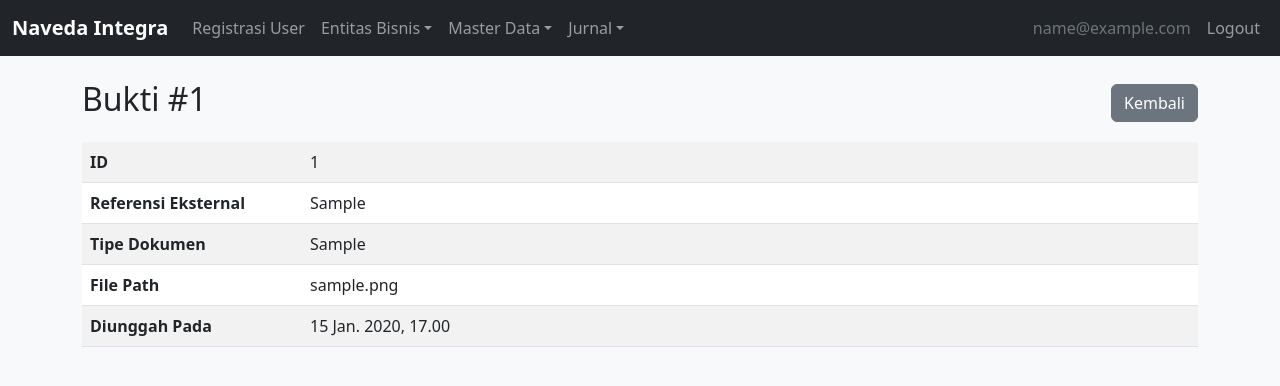
After one commit to CJSuryo/naveda_integra, a Django app: page /master-data/bukti/1/ in a window 1280 px wide. The commit adds this page. Shown: the top 386 px of the page. Run offline with Django 5.2, Linux system fonts and the light colour scheme; a user stored in the database is signed in; tables that the repository leaves empty hold one stand-in row (values such as "Sample post").

```diff
--- a/apps/jurnal/views.py
+++ b/apps/jurnal/views.py
@@ -28,7 +28,7 @@ def index(request: HttpRequest) -> HttpResponse:
     """Combined jurnal index showing headers with their details."""
     headers = (
         JurnalHeader.objects
-        .select_related('tipe_transaksi', 'entitas_bisnis', 'item', 'transaction_prefix')
+        .select_related('tipe_transaksi', 'entitas_bisnis', 'item', 'transaction_prefix', 'no_bukti')
         .prefetch_related('details__akun')
         .order_by('-tanggal', 'nomor_transaksi')
     )
--- a/apps/master_data/models.py
+++ b/apps/master_data/models.py
@@ -146,6 +146,25 @@ class Akun(models.Model):
     def __str__(self) -> str:
         return f'{self.kode_akun} - {self.nama}' if self.nama else f'Akun {self.id} ({self.kategori_id})'
 
+    def get_lv2_url(self) -> str | None:
+        """Return the URL to the associated Lv1 detail page (which lists Lv2 records), or None."""
+        from django.urls import reverse
+        if not self.kategori_akun:
+            return None
+        if self.kategori_id == 'aset':
+            lv1_pk = AsetLv2.objects.filter(pk=self.kategori_akun).values_list('aset_id', flat=True).first()
+            if lv1_pk:
+                return reverse('master_data:aset_lv1_detail', args=[lv1_pk])
+        elif self.kategori_id == 'kewajiban':
+            lv1_pk = KewajibanLv2.objects.filter(pk=self.kategori_akun).values_list('kewajiban_id', flat=True).first()
+            if lv1_pk:
+                return reverse('master_data:kewajiban_lv1_detail', args=[lv1_pk])
+        elif self.kategori_id == 'ekuitas':
+            lv1_pk = EkuitasLv2.objects.filter(pk=self.kategori_akun).values_list('ekuitas_id', flat=True).first()
+            if lv1_pk:
+                return reverse('master_data:ekuitas_lv1_detail', args=[lv1_pk])
+        return None
+
 
 # ── TipeTransaksi ─────────────────────────────────────────────────────────────
 
--- a/apps/master_data/urls.py
+++ b/apps/master_data/urls.py
@@ -40,4 +40,6 @@ urlpatterns = [
     path('tipe-transaksi/create/', views.tipe_transaksi_create, name='tipe_transaksi_create'),
     path('tipe-transaksi/<int:pk>/edit/', views.tipe_transaksi_update, name='tipe_transaksi_update'),
     path('tipe-transaksi/<int:pk>/delete/', views.tipe_transaksi_delete, name='tipe_transaksi_delete'),
+    # Bukti
+    path('bukti/<int:pk>/', views.bukti_detail, name='bukti_detail'),
 ]
--- a/apps/master_data/views.py
+++ b/apps/master_data/views.py
@@ -16,6 +16,7 @@ from .models import (
     KewajibanLv1, KewajibanLv2,
     EkuitasLv1, EkuitasLv2,
     TipeTransaksi,
+    Bukti,
 )
 
 
@@ -349,3 +350,11 @@ def tipe_transaksi_delete(request: HttpRequest, pk: int) -> HttpResponse:
             return redirect('master_data:tipe_transaksi_list')
         return redirect('master_data:tipe_transaksi_list')
     return render(request, 'master_data/tipe_transaksi/confirm_delete.html', {'object': obj})
+
+
+# ── Bukti ─────────────────────────────────────────────────────────────────────
+
+@login_required
+def bukti_detail(request: HttpRequest, pk: int) -> HttpResponse:
+    obj = get_object_or_404(Bukti, pk=pk)
+    return render(request, 'master_data/bukti/detail.html', {'object': obj})
--- /dev/null
+++ b/templates/master_data/bukti/detail.html
@@ -0,0 +1,17 @@
+{% extends 'base.html' %}
+{% block title %}Bukti #{{ object.pk }}{% endblock %}
+{% block content %}
+<div class="d-flex justify-content-between align-items-center mb-3">
+  <h2>Bukti #{{ object.pk }}</h2>
+  <a href="javascript:history.back()" class="btn btn-secondary">Kembali</a>
+</div>
+<table class="table table-striped">
+  <tbody>
+    <tr><th style="width:220px">ID</th><td>{{ object.pk }}</td></tr>
+    <tr><th>Referensi Eksternal</th><td>{{ object.referensi_eksternal|default:'-' }}</td></tr>
+    <tr><th>Tipe Dokumen</th><td>{{ object.tipe_dokumen|default:'-' }}</td></tr>
+    <tr><th>File Path</th><td>{{ object.filepath|default:'-' }}</td></tr>
+    <tr><th>Diunggah Pada</th><td>{{ object.uploaded_at }}</td></tr>
+  </tbody>
+</table>
+{% endblock %}
```
Also changed, not shown: templates/jurnal/index.html (+33 -7 lines).
